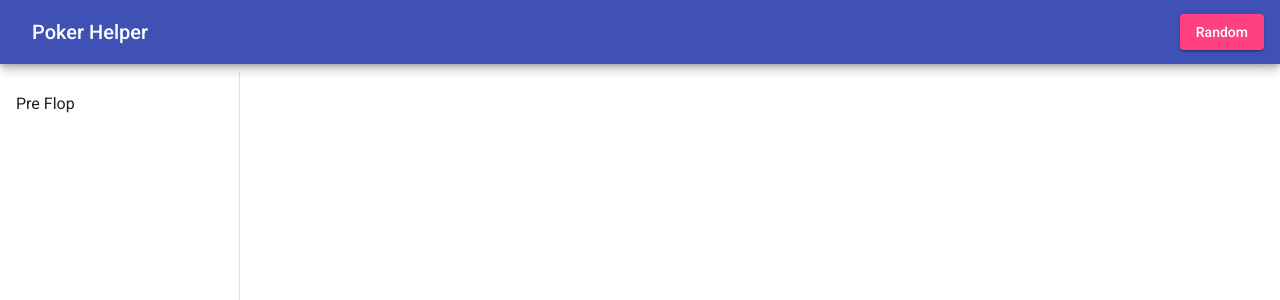
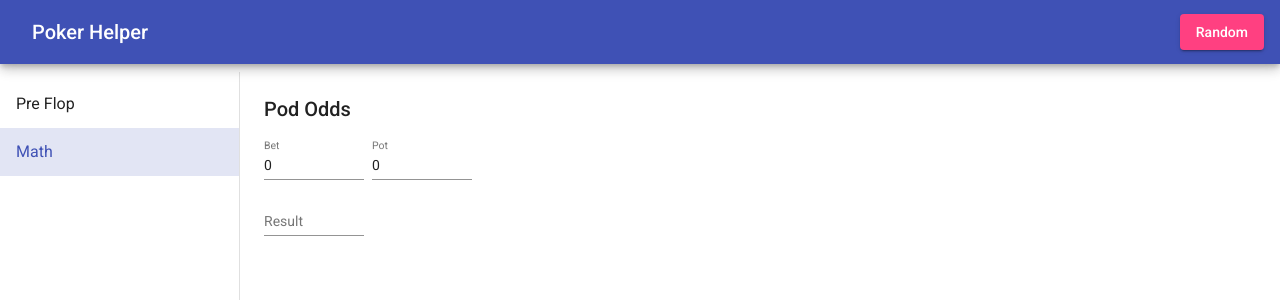
Before and after one commit to VladlenT/poker-helper, an Angular app: page /math in a window 1280 px wide. Before the commit this address led to /. Shown: the top 300 px of the page. Built offline with nearby package versions, Linux system fonts and the light colour scheme.

Commit message:
feat(math-page): added pot odds calculator

```diff
--- a/src/app/app.component.scss
+++ b/src/app/app.component.scss
@@ -17,8 +17,9 @@ mat-drawer-container {
 }
 
 mat-drawer-content {
-  padding: 1.3rem 1.5rem;
-  height: auto;
+  overflow: auto;
+  padding: 1.3rem 1.5rem 0;
+  height: calc(100vh - 5.8rem);
 }
 
 mat-drawer {
--- a/src/app/components/rng/rng.component.html
+++ b/src/app/components/rng/rng.component.html
@@ -1,7 +1,7 @@
 <button mat-raised-button color="accent" (click)="generate()">
-  <span *ngIf="randomNumber; else initBtn"
-    >Random - <span class="value">({{ randomNumber }})</span></span
-  >
+  <span *ngIf="randomNumber; else initBtn">
+    Random - <span class="value">({{ randomNumber }})</span>
+  </span>
 </button>
 
 <ng-template #initBtn>
--- a/src/app/material.module.ts
+++ b/src/app/material.module.ts
@@ -7,6 +7,8 @@ import { MatRadioModule } from '@angular/material/radio';
 import { MatToolbarModule } from '@angular/material/toolbar';
 import { MatButtonModule } from '@angular/material/button';
 import { MatGridListModule } from '@angular/material/grid-list';
+import { MatFormFieldModule } from '@angular/material/form-field';
+import { MatInputModule } from '@angular/material/input';
 
 const MODULES = [
   MatSidenavModule,
@@ -16,6 +18,8 @@ const MODULES = [
   MatToolbarModule,
   MatButtonModule,
   MatGridListModule,
+  MatFormFieldModule,
+  MatInputModule,
 ];
 
 @NgModule({
--- a/src/app/pages/app-routing.module.ts
+++ b/src/app/pages/app-routing.module.ts
@@ -2,15 +2,18 @@ import { NgModule } from '@angular/core';
 import { Routes, RouterModule } from '@angular/router';
 import { PreFlopPageComponent } from './pre-flop-page/pre-flop-page.component';
 import { SharedModule } from '../shared/shared.module';
+import { MathPageComponent } from './math-page/math-page.component';
+import { MathPageModule } from './math-page/math-page.module';
 
 export const pages: Routes = [
   { path: 'pre-flop', component: PreFlopPageComponent, data: { title: 'Pre Flop' } },
+  { path: 'math', component: MathPageComponent, data: { title: 'Math' } },
 ];
 const routes: Routes = [{ path: '', pathMatch: 'full', redirectTo: pages[0].path }, ...pages];
 
 @NgModule({
   declarations: [PreFlopPageComponent],
-  imports: [RouterModule.forRoot(routes), SharedModule],
+  imports: [RouterModule.forRoot(routes), SharedModule, MathPageModule],
   exports: [RouterModule],
 })
 export class AppRoutingModule {}
--- /dev/null
+++ b/src/app/pages/math-page/math-page.component.html
@@ -0,0 +1,4 @@
+<div>
+  <h2 class="mat-h2">Pod Odds</h2>
+  <app-pot-odds></app-pot-odds>
+</div>
--- /dev/null
+++ b/src/app/pages/math-page/math-page.component.scss
@@ -0,0 +1,3 @@
+:host {
+  display: block;
+}
--- /dev/null
+++ b/src/app/pages/math-page/math-page.component.ts
@@ -0,0 +1,16 @@
+import { Component, OnInit, ChangeDetectionStrategy } from '@angular/core';
+
+@Component({
+  selector: 'app-math-page',
+  templateUrl: './math-page.component.html',
+  styleUrls: ['./math-page.component.scss'],
+  changeDetection: ChangeDetectionStrategy.OnPush
+})
+export class MathPageComponent implements OnInit {
+
+  constructor() { }
+
+  ngOnInit(): void {
+  }
+
+}
--- /dev/null
+++ b/src/app/pages/math-page/math-page.module.ts
@@ -0,0 +1,14 @@
+import { NgModule } from '@angular/core';
+import { CommonModule } from '@angular/common';
+import { MathPageComponent } from './math-page.component';
+import { SharedModule } from '../../shared/shared.module';
+import { PotOddsComponent } from './pot-odds/pot-odds.component';
+
+const DECLARATIONS = [MathPageComponent, PotOddsComponent];
+
+@NgModule({
+  declarations: [...DECLARATIONS],
+  imports: [CommonModule, SharedModule],
+  exports: [...DECLARATIONS],
+})
+export class MathPageModule {}
--- /dev/null
+++ b/src/app/pages/math-page/pot-odds/pot-odds.component.html
@@ -0,0 +1,16 @@
+<div>
+  <mat-form-field class="form-input">
+    <mat-label>Bet</mat-label>
+    <input matInput type="number" [(ngModel)]="bet" />
+  </mat-form-field>
+  <mat-form-field class="form-input">
+    <mat-label>Pot</mat-label>
+    <input matInput type="number" [(ngModel)]="pot" />
+  </mat-form-field>
+</div>
+<div>
+  <mat-form-field class="form-input">
+    <mat-label>Result</mat-label>
+    <input matInput type="text" [ngModel]="result | percent" readonly />
+  </mat-form-field>
+</div>
--- /dev/null
+++ b/src/app/pages/math-page/pot-odds/pot-odds.component.scss
@@ -0,0 +1,7 @@
+:host {
+  display: block;
+}
+
+.form-input {
+  margin-right: 0.5rem;
+}
--- /dev/null
+++ b/src/app/pages/math-page/pot-odds/pot-odds.component.ts
@@ -0,0 +1,18 @@
+import { Component, OnInit, ChangeDetectionStrategy } from '@angular/core';
+
+@Component({
+  selector: 'app-pot-odds',
+  templateUrl: './pot-odds.component.html',
+  styleUrls: ['./pot-odds.component.scss'],
+  changeDetection: ChangeDetectionStrategy.OnPush,
+})
+export class PotOddsComponent {
+  bet = 0;
+  pot = 0;
+
+  get result() {
+    return this.bet / (this.bet + this.pot);
+  }
+
+  constructor() {}
+}
--- a/src/styles.scss
+++ b/src/styles.scss
@@ -1,4 +1,26 @@
 /* You can add global styles to this file, and also import other style files */
 
-html, body { height: 100%; }
-body { margin: 0; font-family: Roboto, "Helvetica Neue", sans-serif; }
+html,
+body {
+  height: 100%;
+}
+body {
+  margin: 0;
+  font-family: Roboto, 'Helvetica Neue', sans-serif;
+}
+
+.form-input {
+  width: 100px;
+}
+
+/* Chrome, Safari, Edge, Opera */
+input::-webkit-outer-spin-button,
+input::-webkit-inner-spin-button {
+  -webkit-appearance: none;
+  margin: 0;
+}
+
+/* Firefox */
+input[type='number'] {
+  -moz-appearance: textfield;
+}
```
Also changed, not shown: 2 other files (tests, documents, lock files or other folders).
